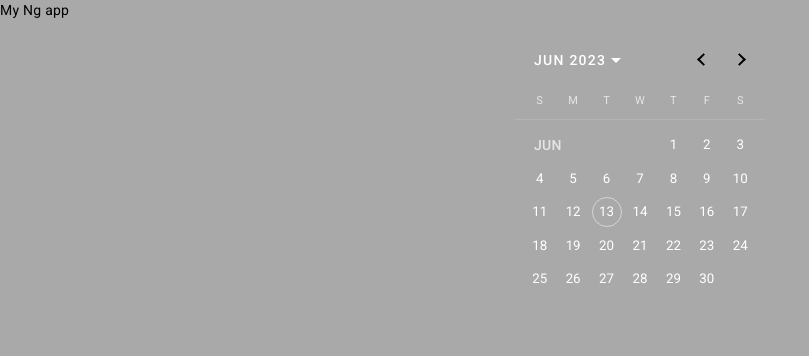
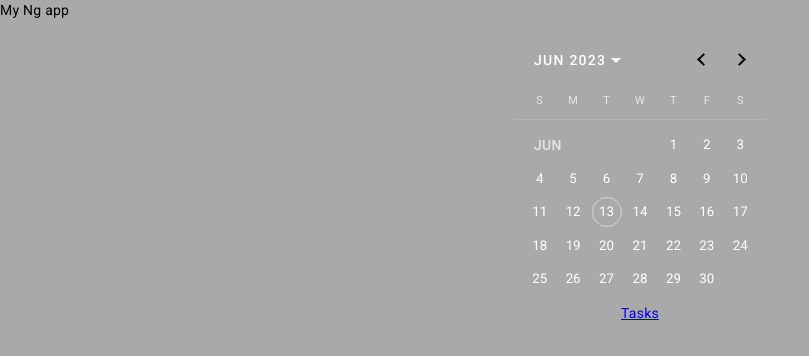
Before and after one commit to FedPro/Ng-app, an Angular app: page / in a window 1280 px wide. Shown: the top 356 px of the page, without its empty margins (0-809 px from the left). Built offline with nearby package versions, Linux system fonts and the light colour scheme.

Commit message:
routing Tasks

```diff
--- a/src/app/app-routing.module.ts
+++ b/src/app/app-routing.module.ts
@@ -5,7 +5,7 @@
 
 const routes: Routes = [
   { component: CalendarComponent, path: '' },
-  { component: TaskListComponent, path: 'task' },
+  { component: TaskListComponent, path: 'tasks' },
 ];
 @NgModule({
   imports: [RouterModule.forRoot(routes)],
--- a/src/app/calendar/calendar.component.css
+++ b/src/app/calendar/calendar.component.css
@@ -1,10 +1,11 @@
-div{
-    display: flex;
-    justify-content: center;
+div {
+  display: flex;
+  justify-content: center;
+  flex-direction: column;
+  align-items: center;
 }
 
-
 mat-calendar {
-    width: 250px;
-    color:black;
+  width: 250px;
+  color: black;
 }
--- a/src/app/calendar/calendar.component.html
+++ b/src/app/calendar/calendar.component.html
@@ -1,3 +1,4 @@
 <div>
   <mat-calendar></mat-calendar>
+  <a [routerLink]="['/tasks']"> Tasks</a>
 </div>
--- a/src/app/calendar/calendar.module.ts
+++ b/src/app/calendar/calendar.module.ts
@@ -4,6 +4,7 @@
 import { BrowserAnimationsModule } from '@angular/platform-browser/animations';
 import { MatDatepickerModule } from '@angular/material/datepicker';
 import { MatNativeDateModule } from '@angular/material/core';
+import { RouterModule } from '@angular/router';
 
 @NgModule({
   declarations: [
@@ -14,6 +15,7 @@
     BrowserAnimationsModule,
     MatDatepickerModule,
     MatNativeDateModule,
+    RouterModule
   ],
   exports: [CalendarComponent],
 })
--- a/src/app/task-list/task-list.component.html
+++ b/src/app/task-list/task-list.component.html
@@ -1,5 +1,3 @@
-<p>task-list works!</p>
-
 <div>
   <input type="text" placeholder="type something" #newItem />
   <button (click)="add(newItem.value)">+</button>
```
